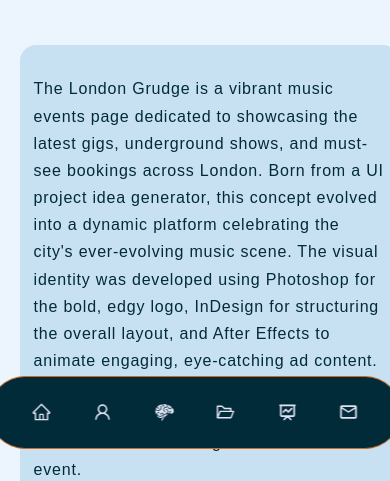
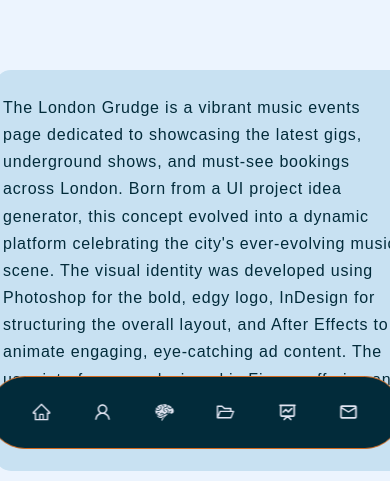
Before and after one commit to yuliannagarcia/react-portfolio, a React (Create React App) app: page /#/Project4 in a window 390 px wide. Shown: the part 363-844 px from the top of the page. Built offline with nearby package versions, Linux system fonts and the light colour scheme.

Commit message:
made new styling responsive and track new videos

```diff
--- a/src/components/Project1/Project1.css
+++ b/src/components/Project1/Project1.css
@@ -530,6 +530,7 @@
 }
 
 .conclusion {
+    width: 100vw;
     border-radius: 1rem;
     background: #106a8d00;
     padding: 2% 2% 2% 2%;
@@ -697,6 +698,10 @@
         height: auto;
         margin-left: 0;
     }
+
+    .conclusion {
+        width: 80%;
+    }
 }
 
 
--- a/src/components/Project2/Project2.css
+++ b/src/components/Project2/Project2.css
@@ -706,6 +706,7 @@
 
 .conclusion {
     padding-bottom: 6rem;
+    width: 100vh;
 }
 
 /* General Styles */
@@ -1167,7 +1168,6 @@
     .conclusion{
         margin-right: -2rem;
         margin-left: 0rem;
-        width: 115%;
     }
 
 }
@@ -1625,7 +1625,6 @@
     .conclusion{
         margin-right: -2rem;
         margin-left: 0rem;
-        width: 115%;
-    }
-
-}
+    }
+
+}
--- a/src/components/Project4/Project4.css
+++ b/src/components/Project4/Project4.css
@@ -2,6 +2,10 @@
     margin-top: 0;
     min-height: 92vh;
     padding-bottom: 3rem;
+    display: flex; /* Add this to enable flexbox */
+    flex-direction: column; /* Stack items vertically */
+    align-items: center; /* Center items horizontally */
+    justify-content: center; /* Center items vertically */
 }
 
 .project4 h2 {
@@ -17,7 +21,6 @@
 .project4_description {
     width: 96%;
     padding-bottom: 4rem;
-    display: block;
     align-items: center;
     border-radius: 1rem;
     background: #c8e1f2;
@@ -43,19 +46,34 @@
 }
 
 /* Media Queries for tablets */
+@media screen and (max-width: 1024px) {
+    .project4 h2 {
+        font-size: 1.8rem; /* Slightly smaller font size for tablets */
+    }
+
+    .project4_description {
+        width: 100%; /* Adjust width for tablets */
+    }
+
+    .desktop-video,
+    .tablet-video {
+        width: 100%; /* Make videos responsive for tablets */
+    }
+}
+
+/* Media Queries for tablets */
 @media screen and (max-width: 768px) {
     .project4 h2 {
         font-size: 1.8rem; /* Slightly smaller font size for tablets */
     }
 
     .project4_description {
-        width: 90%; /* Adjust width for tablets */
-        padding: 3%; /* Adjust padding for better spacing */
+        width: 100%; /* Adjust width for tablets */
     }
 
     .desktop-video,
-    .tablet-video {
-        width: 90%; /* Make videos responsive for tablets */
+    .tablet-video{
+        width: 100%; /* Make videos responsive for tablets */
     }
 }
 
@@ -67,12 +85,10 @@
 
     .project4_description {
         width: 100%; /* Full width for mobile */
-        padding: 4%; /* Adjust padding for better spacing */
     }
 
     .desktop-video,
-    .tablet-video,
-    .mobile-video {
+    .tablet-video {
         width: 100%; /* Full width for mobile videos */
     }
 }
```
Also changed, not shown: 1 other file (tests, documents, lock files or other folders).
